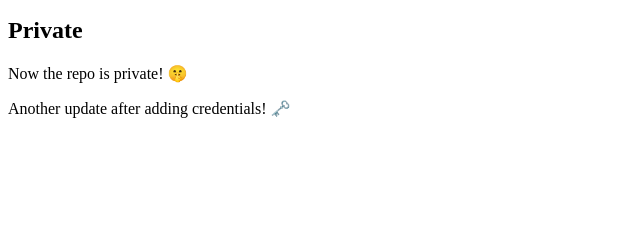
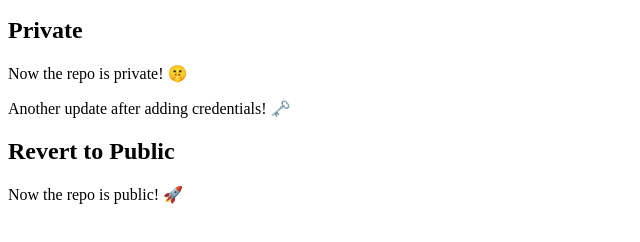
Before and after one commit to kazvee/webhook_test, a plain HTML site: page index.html in a window 1280 px wide. Shown: the part 102-344 px from the top of the page, without its empty margins (0-640 px from the left). Drawn offline with Linux system fonts and the light colour scheme.

Commit message:
Update index now that repo is public again

```diff
--- a/index.html
+++ b/index.html
@@ -11,5 +11,7 @@
 <h2>Private</h2>
 <p>Now the repo is private! 🤫</p>
 <p>Another update after adding credentials! 🗝️</p>
+<h2>Revert to Public</h2>
+<p>Now the repo is public! 🚀</p>
 </body>
 </html>
```
